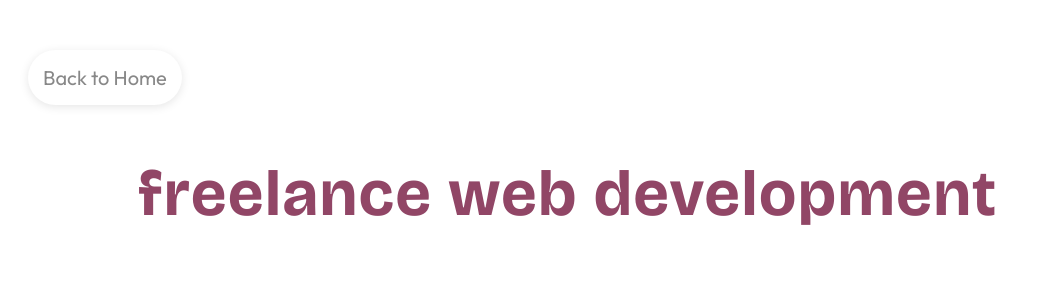
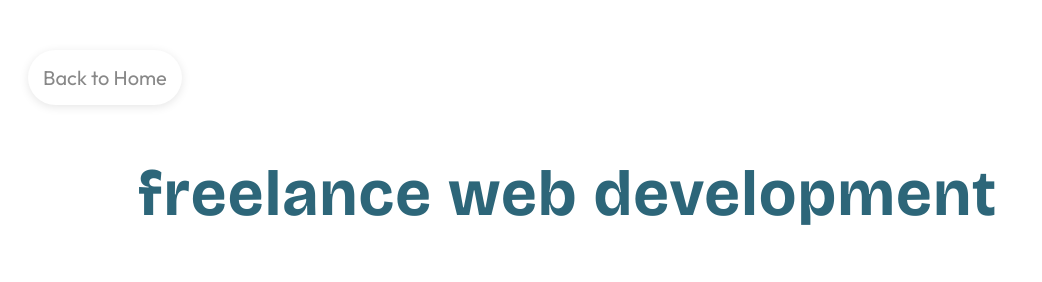
Before and after one commit to shaima-h/personal-portfolio, a React (Vite) app: page /projects/freelance-web-dev in a window 1280 px wide. Shown: the top 282 px of the page, without its empty margins (72-1114 px from the left). Built offline with nearby package versions, Linux system fonts and the light colour scheme.

Commit message:
fix styles

```diff
--- a/src/App.jsx
+++ b/src/App.jsx
@@ -17,14 +17,14 @@ function App() {
       <ScrollToTop />
       <Routes>
         <Route path="/" element={
-            <>
+            <div className={styles.App}>
               <Navbar/>
               <Hero />
               <About />
               <Experience />
               <Projects />
               <Contact />
-            </>
+            </div>
           } />
         <Route path="/projects/freelance-web-dev" element={<WebDev/>}/>
       </Routes>
--- a/src/components/ProjectPages/WebDev.module.css
+++ b/src/components/ProjectPages/WebDev.module.css
@@ -35,7 +35,7 @@
 
 .title {
     font-family: var(--font-bricolage);
-    color: var(--color3);
+    color: var(--color2);
     font-size: 64px;
     font-weight: 700;
     letter-spacing: 1.75px;
```
Also changed, not shown: 4 other files (tests, documents, lock files or other folders).
